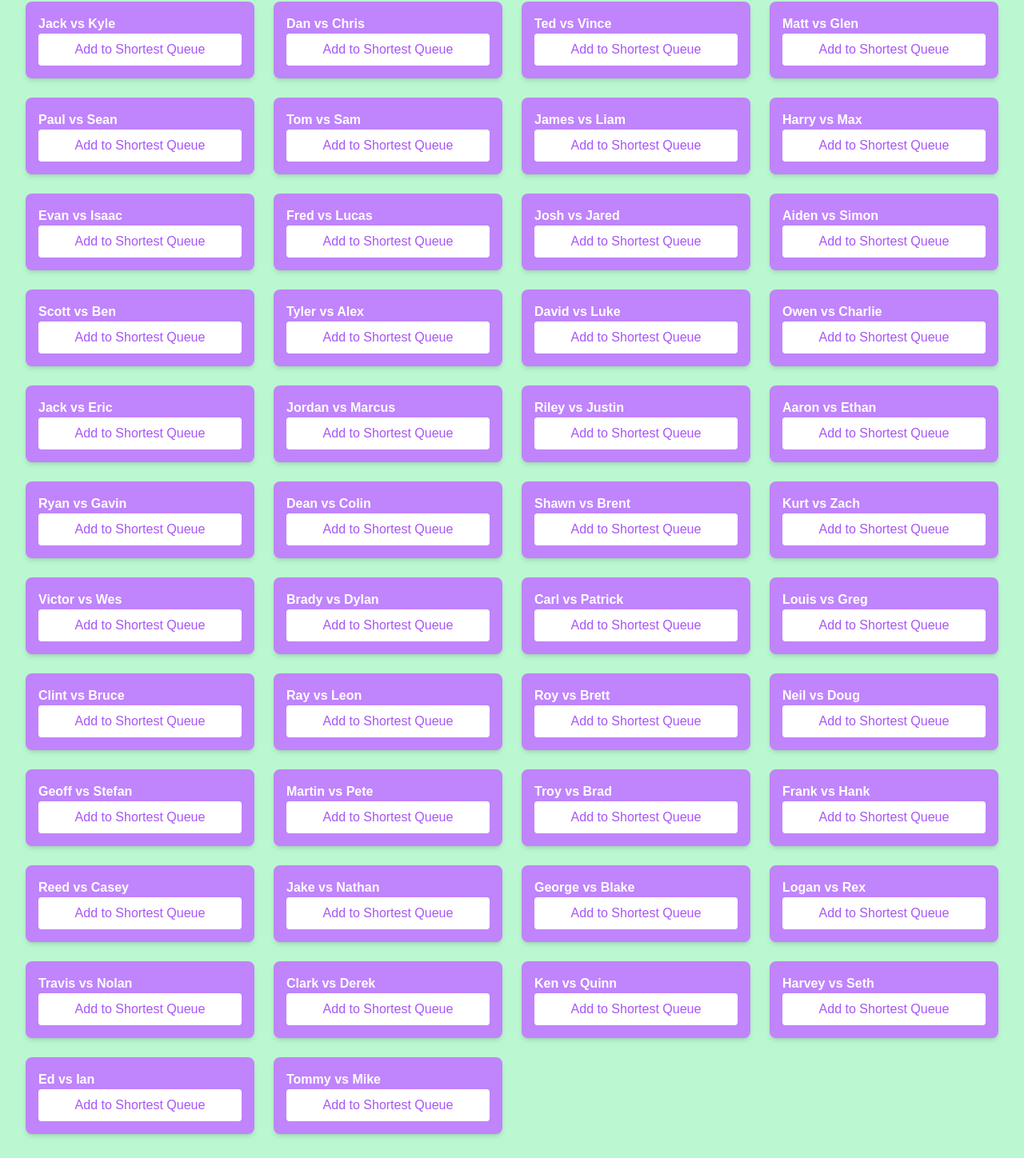
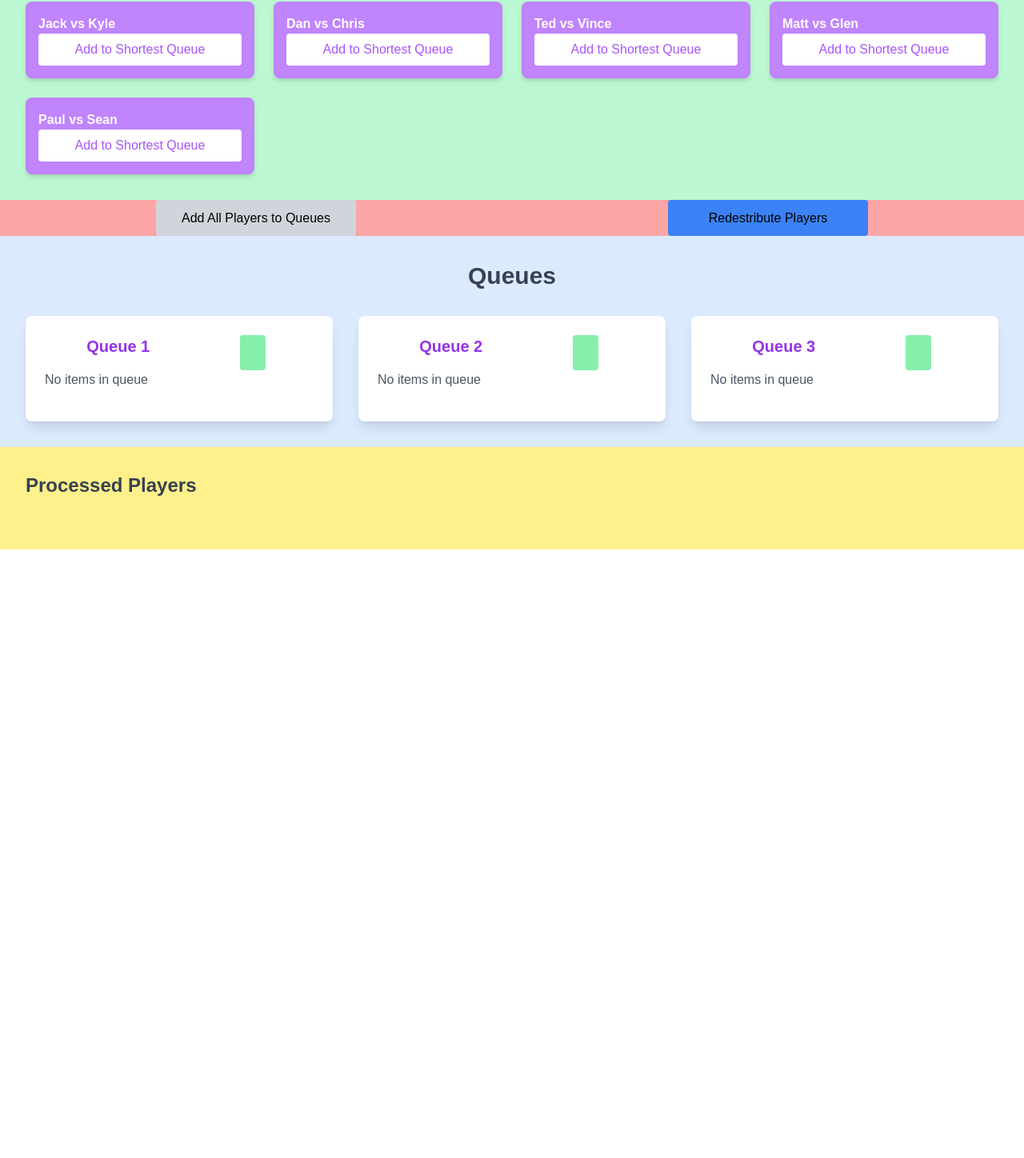
Before and after one commit to liskov-projects/q-manager, a Next.js app: page / in a window 1280 px wide. Shown: the part 238-1686 px from the top of the page at 80% size. After the commit the page ends 925 px from the top, so only its background shows below. Built offline with nearby package versions, Linux system fonts and the light colour scheme.

Commit message:
started working on match state

```diff
--- a/src/app/page.tsx
+++ b/src/app/page.tsx
@@ -1,15 +1,7 @@
 "use client";
-
-// import "./App.css";
-//components
-// import Button from "./components/Button";
-// import CourtForm from "./components/CourtForms";
-// import NewPlayerForm from "./components/NewPlayerForm";
-// import PlayersList from "./components/PlayersList";
 //NOTE: hooks
 import {useState} from "react";
 //mock data
-
 import players from "../data/players.js";
 
 // TYPES:
@@ -21,6 +13,7 @@ type Player = {
   mobileNumber: string;
   assignedToQueue: boolean;
   processedThroughQueue: boolean;
+  currentMatch: boolean;
 };
 
 type Queue = {
@@ -41,14 +34,16 @@ const initialQueues: Queue[] = [
 const playersUpdated = players.map(player => {
   player.assignedToQueue = false;
   player.processedThroughQueue = false;
+  player.currentMatch = false;
   return player;
 });
 
 const App = () => {
   const [queues, setQueues] = useState<Queue[]>(initialQueues);
   const [players, setPlayers] = useState<Player[]>(playersUpdated);
+  //FIXME: Current match setup
+  const [match, setMatch] = useState<Player>(null);
 
-  // FIXME:
   const addItemToShortestQueue = async (itemId: string) => {
     // Find the item based on itemId
     const itemToUpdate = players.find(player => player.id === itemId);
@@ -142,7 +137,16 @@ const App = () => {
 
   // Function to progress a queue one step
 
-  // NOTE: seems to work
+  //FIXME: this causes too many re-renders - crash
+  // a potential solution: wrap in useEffect [queue.queueItems]
+  // if (queue.queueItems.length > 0) {
+  // );
+
+  //   setMatch(newMatch);
+  //   console.log("this is new match", newMatch);
+  // }
+
+  // FIXME: working on match state here || should be elsewhere?
   const progressQueueOneStep = (queueIndex: number) => {
     const newQueues = [...queues];
     const processedPlayer: Player | undefined =
@@ -157,8 +161,17 @@ const App = () => {
       }
       return player;
     });
+
+    const newMatch = newQueues[queueIndex].queueItems.map((item, idx) => {
+      if (idx === 0) {
+        return {...item, currentMatch: true};
+      }
+      return item;
+    });
+
     setPlayers(newPlayers);
     setQueues(newQueues);
+    setMatch(newMatch);
   };
 
   // REVIEW: potential trouble with state update
@@ -236,7 +249,7 @@ const App = () => {
     // const newQueues = queues.map((queue, idx) => {
     //   return {...queue, queueItems: stumps[idx]};
     // });
-    // // FIXME:
+
     // for (let i = 0; i < tempQ.length; i++) {
     //   newQueues.forEach(queue => {
     //     // if (!queue.queueItems.includes(tempQ[i])) queue.queueItems.push(tempQ[i]);
@@ -306,6 +319,7 @@ const App = () => {
           players={players}
           setPlayers={setPlayers}
           onProgress={progressQueueOneStep}
+          match={match}
         />
       </div>
 
@@ -432,7 +446,8 @@ function ProcessedPlayers({
 function QueuesGrid({
   queues,
   onProgress,
-  setQueues
+  setQueues,
+  match
 }: {
   queues: Queue[];
   onProgress: (index: number) => Queue[];
@@ -450,6 +465,7 @@ function QueuesGrid({
           queue={queue}
           index={index}
           setQueues={setQueues}
+          match={match}
         />
       ))}
     </div>
@@ -458,10 +474,9 @@ function QueuesGrid({
 
 // getting ready to implement drag and drop
 // COMPONENT:
-function Queue({queue, setQueues, className, onProgress, index}) {
+function Queue({queue, setQueues, className, onProgress, index, match}) {
   // DRAG N DROP
-  const [draggedItem, setDraggedItem] = useState(null);
-
+  const [draggedItem, setDraggedItem] = useState<Player>(null);
   // don't need to use prevDragged cause we don't care?
   const handleDragStart = draggedItem => setDraggedItem(draggedItem);
   const handleDragOver = (e, targetItem) => e.preventDefault();
@@ -511,9 +526,14 @@ function Queue({queue, setQueues, className, onProgress, index}) {
 
   return (
     <div className={className}>
-      <h3 className="text-xl font-semibold text-purple-600 mb-4">
-        Queue {queue.queueName}
-      </h3>
+      <div className="flex flex-row justify-around">
+        <h3 className="text-xl font-semibold text-purple-600 mb-4">
+          Queue {queue.queueName}
+        </h3>
+        <span className="bg-green-300 mx-2 text-white py-2 px-4 rounded">
+          {match?.name}
+        </span>
+      </div>
       {/* Progress Button */}
       {queue.queueItems.length > 0 && (
         <button
--- a/src/data/players.js
+++ b/src/data/players.js
@@ -52,252 +52,252 @@ const players = [
     names: "Paul vs Sean",
     category: "male",
     phoneNumbers: ["0468 224 342", "0457 558 924"]
-  },
-  {
-    id: "10",
-    names: "Tom vs Sam",
-    category: "male",
-    phoneNumbers: ["0476 329 810", "0481 123 594"]
-  },
-  {
-    id: "11",
-    names: "James vs Liam",
-    category: "male",
-    phoneNumbers: ["0432 905 415", "0463 329 612"]
-  },
-  {
-    id: "12",
-    names: "Harry vs Max",
-    category: "male",
-    phoneNumbers: ["0492 415 297", "0459 312 213"]
-  },
-  {
-    id: "13",
-    names: "Evan vs Isaac",
-    category: "male",
-    phoneNumbers: ["0474 897 525", "0446 932 411"]
-  },
-  {
-    id: "14",
-    names: "Fred vs Lucas",
-    category: "male",
-    phoneNumbers: ["0451 992 712", "0435 602 935"]
-  },
-  {
-    id: "15",
-    names: "Josh vs Jared",
-    category: "male",
-    phoneNumbers: ["0497 223 919", "0467 553 821"]
-  },
-  {
-    id: "16",
-    names: "Aiden vs Simon",
-    category: "male",
-    phoneNumbers: ["0458 663 924", "0487 223 412"]
-  },
-  {
-    id: "17",
-    names: "Scott vs Ben",
-    category: "male",
-    phoneNumbers: ["0448 993 624", "0494 731 402"]
-  },
-  {
-    id: "18",
-    names: "Tyler vs Alex",
-    category: "male",
-    phoneNumbers: ["0462 584 101", "0483 498 132"]
-  },
-  {
-    id: "19",
-    names: "David vs Luke",
-    category: "male",
-    phoneNumbers: ["0456 924 410", "0431 504 320"]
-  },
-  {
-    id: "20",
-    names: "Owen vs Charlie",
-    category: "male",
-    phoneNumbers: ["0476 902 417", "0493 876 214"]
-  },
-  {
-    id: "21",
-    names: "Jack vs Eric",
-    category: "male",
-    phoneNumbers: ["0439 732 221", "0482 923 117"]
-  },
-  {
-    id: "22",
-    names: "Jordan vs Marcus",
-    category: "male",
-    phoneNumbers: ["0469 153 381", "0489 914 228"]
-  },
-  {
-    id: "23",
-    names: "Riley vs Justin",
-    category: "male",
-    phoneNumbers: ["0459 441 413", "0437 929 421"]
-  },
-  {
-    id: "24",
-    names: "Aaron vs Ethan",
-    category: "male",
-    phoneNumbers: ["0445 830 221", "0454 589 121"]
-  },
-  {
-    id: "25",
-    names: "Ryan vs Gavin",
-    category: "male",
-    phoneNumbers: ["0498 200 412", "0475 115 239"]
-  },
-  {
-    id: "26",
-    names: "Dean vs Colin",
-    category: "male",
-    phoneNumbers: ["0466 392 710", "0485 573 914"]
-  },
-  {
-    id: "27",
-    names: "Shawn vs Brent",
-    category: "male",
-    phoneNumbers: ["0451 473 392", "0463 492 111"]
-  },
-  {
-    id: "28",
-    names: "Kurt vs Zach",
-    category: "male",
-    phoneNumbers: ["0486 400 905", "0443 819 213"]
-  },
-  {
-    id: "29",
-    names: "Victor vs Wes",
-    category: "male",
-    phoneNumbers: ["0469 561 401", "0482 629 002"]
-  },
-  {
-    id: "30",
-    names: "Brady vs Dylan",
-    category: "male",
-    phoneNumbers: ["0453 934 120", "0438 593 426"]
-  },
-  {
-    id: "31",
-    names: "Carl vs Patrick",
-    category: "male",
-    phoneNumbers: ["0465 928 117", "0479 823 220"]
-  },
-  {
-    id: "32",
-    names: "Louis vs Greg",
-    category: "male",
-    phoneNumbers: ["0481 105 222", "0444 722 199"]
-  },
-  {
-    id: "33",
-    names: "Clint vs Bruce",
-    category: "male",
-    phoneNumbers: ["0463 712 914", "0457 802 110"]
-  },
-  {
-    id: "34",
-    names: "Ray vs Leon",
-    category: "male",
-    phoneNumbers: ["0433 649 131", "0449 772 420"]
-  },
-  {
-    id: "35",
-    names: "Roy vs Brett",
-    category: "male",
-    phoneNumbers: ["0496 892 314", "0471 530 213"]
-  },
-  {
-    id: "36",
-    names: "Neil vs Doug",
-    category: "male",
-    phoneNumbers: ["0458 402 124", "0484 811 622"]
-  },
-  {
-    id: "37",
-    names: "Geoff vs Stefan",
-    category: "male",
-    phoneNumbers: ["0462 995 335", "0447 883 522"]
-  },
-  {
-    id: "38",
-    names: "Martin vs Pete",
-    category: "male",
-    phoneNumbers: ["0477 882 211", "0436 634 392"]
-  },
-  {
-    id: "39",
-    names: "Troy vs Brad",
-    category: "male",
-    phoneNumbers: ["0491 484 314", "0483 234 915"]
-  },
-  {
-    id: "40",
-    names: "Frank vs Hank",
-    category: "male",
-    phoneNumbers: ["0443 119 430", "0478 331 524"]
-  },
-  {
-    id: "41",
-    names: "Reed vs Casey",
-    category: "male",
-    phoneNumbers: ["0459 223 419", "0439 559 612"]
-  },
-  {
-    id: "42",
-    names: "Jake vs Nathan",
-    category: "male",
-    phoneNumbers: ["0442 438 712", "0490 204 534"]
-  },
-  {
-    id: "43",
-    names: "George vs Blake",
-    category: "male",
-    phoneNumbers: ["0469 314 509", "0487 394 632"]
-  },
-  {
-    id: "44",
-    names: "Logan vs Rex",
-    category: "male",
-    phoneNumbers: ["0468 532 323", "0454 982 620"]
-  },
-  {
-    id: "45",
-    names: "Travis vs Nolan",
-    category: "male",
-    phoneNumbers: ["0471 382 920", "0438 204 233"]
-  },
-  {
-    id: "46",
-    names: "Clark vs Derek",
-    category: "male",
-    phoneNumbers: ["0480 725 442", "0467 113 233"]
-  },
-  {
-    id: "47",
-    names: "Ken vs Quinn",
-    category: "male",
-    phoneNumbers: ["0472 423 615", "0434 991 523"]
-  },
-  {
-    id: "48",
-    names: "Harvey vs Seth",
-    category: "male",
-    phoneNumbers: ["0489 331 928", "0460 292 914"]
-  },
-  {
-    id: "49",
-    names: "Ed vs Ian",
-    category: "male",
-    phoneNumbers: ["0499 905 392", "0437 663 721"]
-  },
-  {
-    id: "50",
-    names: "Tommy vs Mike",
-    category: "male",
-    phoneNumbers: ["0482 330 113", "0495 321 123"]
   }
+  // {
+  //   id: "10",
+  //   names: "Tom vs Sam",
+  //   category: "male",
+  //   phoneNumbers: ["0476 329 810", "0481 123 594"]
+  // },
+  // {
+  //   id: "11",
+  //   names: "James vs Liam",
+  //   category: "male",
+  //   phoneNumbers: ["0432 905 415", "0463 329 612"]
+  // },
+  // {
+  //   id: "12",
+  //   names: "Harry vs Max",
+  //   category: "male",
+  //   phoneNumbers: ["0492 415 297", "0459 312 213"]
+  // },
+  // {
+  //   id: "13",
+  //   names: "Evan vs Isaac",
+  //   category: "male",
+  //   phoneNumbers: ["0474 897 525", "0446 932 411"]
+  // },
+  // {
+  //   id: "14",
+  //   names: "Fred vs Lucas",
+  //   category: "male",
+  //   phoneNumbers: ["0451 992 712", "0435 602 935"]
+  // },
+  // {
+  //   id: "15",
+  //   names: "Josh vs Jared",
+  //   category: "male",
+  //   phoneNumbers: ["0497 223 919", "0467 553 821"]
+  // },
+  // {
+  //   id: "16",
+  //   names: "Aiden vs Simon",
+  //   category: "male",
+  //   phoneNumbers: ["0458 663 924", "0487 223 412"]
+  // },
+  // {
+  //   id: "17",
+  //   names: "Scott vs Ben",
+  //   category: "male",
+  //   phoneNumbers: ["0448 993 624", "0494 731 402"]
+  // },
+  // {
+  //   id: "18",
+  //   names: "Tyler vs Alex",
+  //   category: "male",
+  //   phoneNumbers: ["0462 584 101", "0483 498 132"]
+  // },
+  // {
+  //   id: "19",
+  //   names: "David vs Luke",
+  //   category: "male",
+  //   phoneNumbers: ["0456 924 410", "0431 504 320"]
+  // },
+  // {
+  //   id: "20",
+  //   names: "Owen vs Charlie",
+  //   category: "male",
+  //   phoneNumbers: ["0476 902 417", "0493 876 214"]
+  // },
+  // {
+  //   id: "21",
+  //   names: "Jack vs Eric",
+  //   category: "male",
+  //   phoneNumbers: ["0439 732 221", "0482 923 117"]
+  // },
+  // {
+  //   id: "22",
+  //   names: "Jordan vs Marcus",
+  //   category: "male",
+  //   phoneNumbers: ["0469 153 381", "0489 914 228"]
+  // },
+  // {
+  //   id: "23",
+  //   names: "Riley vs Justin",
+  //   category: "male",
+  //   phoneNumbers: ["0459 441 413", "0437 929 421"]
+  // },
+  // {
+  //   id: "24",
+  //   names: "Aaron vs Ethan",
+  //   category: "male",
+  //   phoneNumbers: ["0445 830 221", "0454 589 121"]
+  // },
+  // {
+  //   id: "25",
+  //   names: "Ryan vs Gavin",
+  //   category: "male",
+  //   phoneNumbers: ["0498 200 412", "0475 115 239"]
+  // },
+  // {
+  //   id: "26",
+  //   names: "Dean vs Colin",
+  //   category: "male",
+  //   phoneNumbers: ["0466 392 710", "0485 573 914"]
+  // },
+  // {
+  //   id: "27",
+  //   names: "Shawn vs Brent",
+  //   category: "male",
+  //   phoneNumbers: ["0451 473 392", "0463 492 111"]
+  // },
+  // {
+  //   id: "28",
+  //   names: "Kurt vs Zach",
+  //   category: "male",
+  //   phoneNumbers: ["0486 400 905", "0443 819 213"]
+  // },
+  // {
+  //   id: "29",
+  //   names: "Victor vs Wes",
+  //   category: "male",
+  //   phoneNumbers: ["0469 561 401", "0482 629 002"]
+  // },
+  // {
+  //   id: "30",
+  //   names: "Brady vs Dylan",
+  //   category: "male",
+  //   phoneNumbers: ["0453 934 120", "0438 593 426"]
+  // },
+  // {
+  //   id: "31",
+  //   names: "Carl vs Patrick",
+  //   category: "male",
+  //   phoneNumbers: ["0465 928 117", "0479 823 220"]
+  // },
+  // {
+  //   id: "32",
+  //   names: "Louis vs Greg",
+  //   category: "male",
+  //   phoneNumbers: ["0481 105 222", "0444 722 199"]
+  // },
+  // {
+  //   id: "33",
+  //   names: "Clint vs Bruce",
+  //   category: "male",
+  //   phoneNumbers: ["0463 712 914", "0457 802 110"]
+  // },
+  // {
+  //   id: "34",
+  //   names: "Ray vs Leon",
+  //   category: "male",
+  //   phoneNumbers: ["0433 649 131", "0449 772 420"]
+  // },
+  // {
+  //   id: "35",
+  //   names: "Roy vs Brett",
+  //   category: "male",
+  //   phoneNumbers: ["0496 892 314", "0471 530 213"]
+  // },
+  // {
+  //   id: "36",
+  //   names: "Neil vs Doug",
+  //   category: "male",
+  //   phoneNumbers: ["0458 402 124", "0484 811 622"]
+  // },
+  // {
+  //   id: "37",
+  //   names: "Geoff vs Stefan",
+  //   category: "male",
+  //   phoneNumbers: ["0462 995 335", "0447 883 522"]
+  // },
+  // {
+  //   id: "38",
+  //   names: "Martin vs Pete",
+  //   category: "male",
+  //   phoneNumbers: ["0477 882 211", "0436 634 392"]
+  // },
+  // {
+  //   id: "39",
+  //   names: "Troy vs Brad",
+  //   category: "male",
+  //   phoneNumbers: ["0491 484 314", "0483 234 915"]
+  // },
+  // {
+  //   id: "40",
+  //   names: "Frank vs Hank",
+  //   category: "male",
+  //   phoneNumbers: ["0443 119 430", "0478 331 524"]
+  // },
+  // {
+  //   id: "41",
+  //   names: "Reed vs Casey",
+  //   category: "male",
+  //   phoneNumbers: ["0459 223 419", "0439 559 612"]
+  // },
+  // {
+  //   id: "42",
+  //   names: "Jake vs Nathan",
+  //   category: "male",
+  //   phoneNumbers: ["0442 438 712", "0490 204 534"]
+  // },
+  // {
+  //   id: "43",
+  //   names: "George vs Blake",
+  //   category: "male",
+  //   phoneNumbers: ["0469 314 509", "0487 394 632"]
+  // },
+  // {
+  //   id: "44",
+  //   names: "Logan vs Rex",
+  //   category: "male",
+  //   phoneNumbers: ["0468 532 323", "0454 982 620"]
+  // },
+  // {
+  //   id: "45",
+  //   names: "Travis vs Nolan",
+  //   category: "male",
+  //   phoneNumbers: ["0471 382 920", "0438 204 233"]
+  // },
+  // {
+  //   id: "46",
+  //   names: "Clark vs Derek",
+  //   category: "male",
+  //   phoneNumbers: ["0480 725 442", "0467 113 233"]
+  // },
+  // {
+  //   id: "47",
+  //   names: "Ken vs Quinn",
+  //   category: "male",
+  //   phoneNumbers: ["0472 423 615", "0434 991 523"]
+  // },
+  // {
+  //   id: "48",
+  //   names: "Harvey vs Seth",
+  //   category: "male",
+  //   phoneNumbers: ["0489 331 928", "0460 292 914"]
+  // },
+  // {
+  //   id: "49",
+  //   names: "Ed vs Ian",
+  //   category: "male",
+  //   phoneNumbers: ["0499 905 392", "0437 663 721"]
+  // },
+  // {
+  //   id: "50",
+  //   names: "Tommy vs Mike",
+  //   category: "male",
+  //   phoneNumbers: ["0482 330 113", "0495 321 123"]
+  // }
 ];
 export default players;
```
